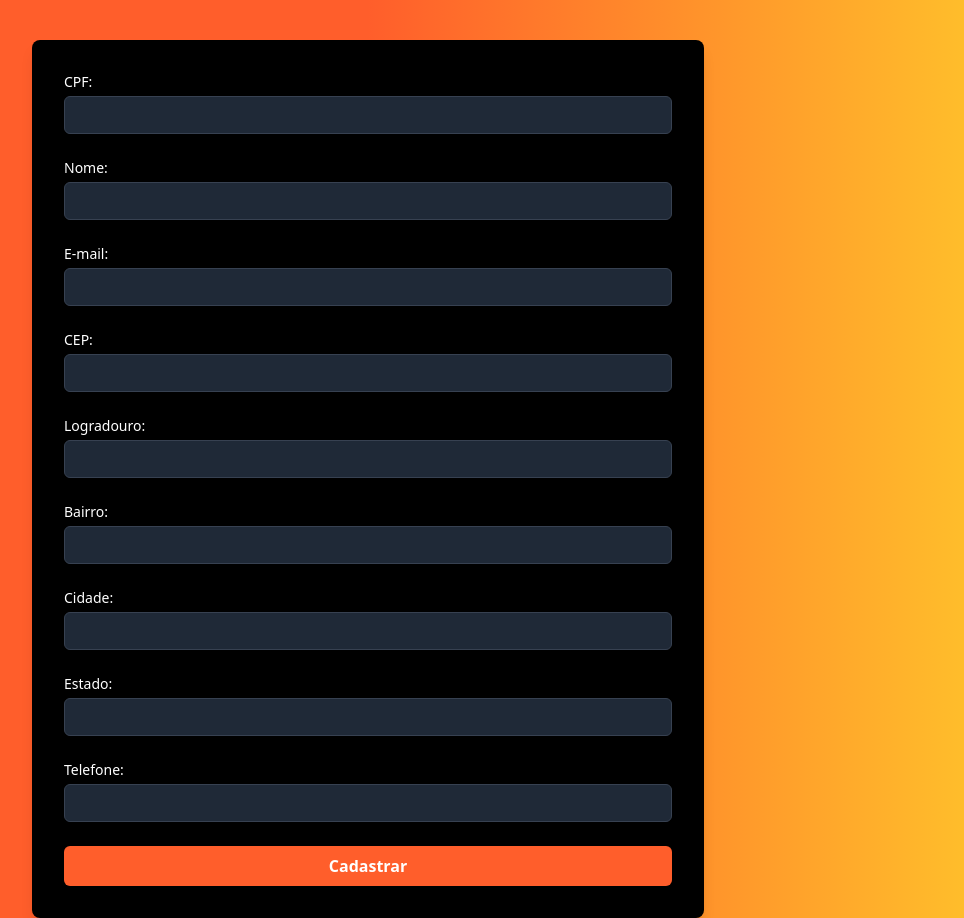
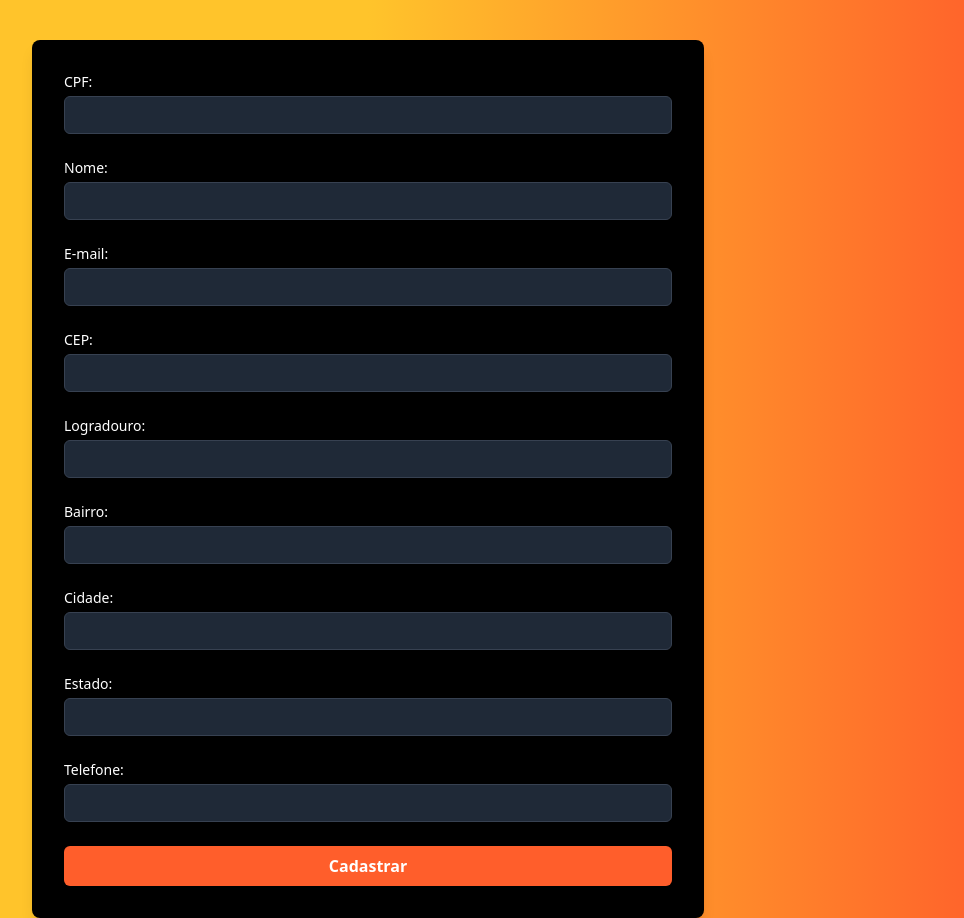
Before and after one commit to PauloBayer/trabalho-web2, an Angular app: page /register in a window 1280 px wide. Shown: the whole page, without its empty margins (272-1236 px from the left). Built offline with nearby package versions, Linux system fonts and the light colour scheme.

Commit message:
Tela de Cadastro

```diff
--- a/src/app/pages/register/register.component.html
+++ b/src/app/pages/register/register.component.html
@@ -1,4 +1,4 @@
-<div class="min-h-screen bg-gradient-to-r from-[#FF5E2B] via-[#FF5E2B] to-[#FFC42B] flex items-center justify-center">
+<div class="min-h-screen bg-gradient-to-r from-[#FFC42B] via-[#FFC42B] to-[#FF5E2B] flex items-center justify-center">
   <div class="w-full max-w-2xl mx-auto mt-10 bg-black text-white p-8 shadow-lg rounded-lg">
     <form [formGroup]="autoCadastroForm" (ngSubmit)="onSubmit()" class="space-y-6">
 
```
